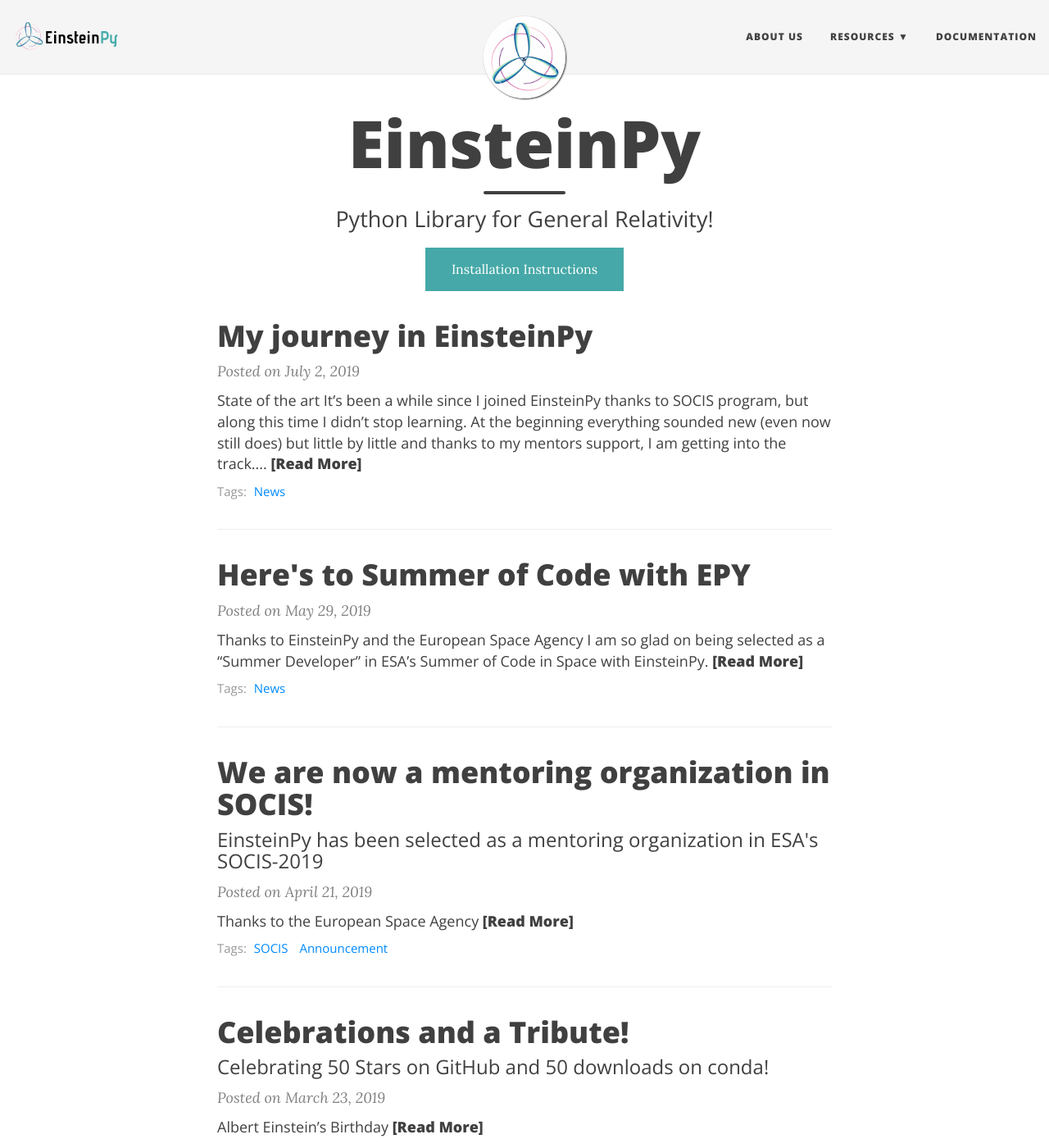
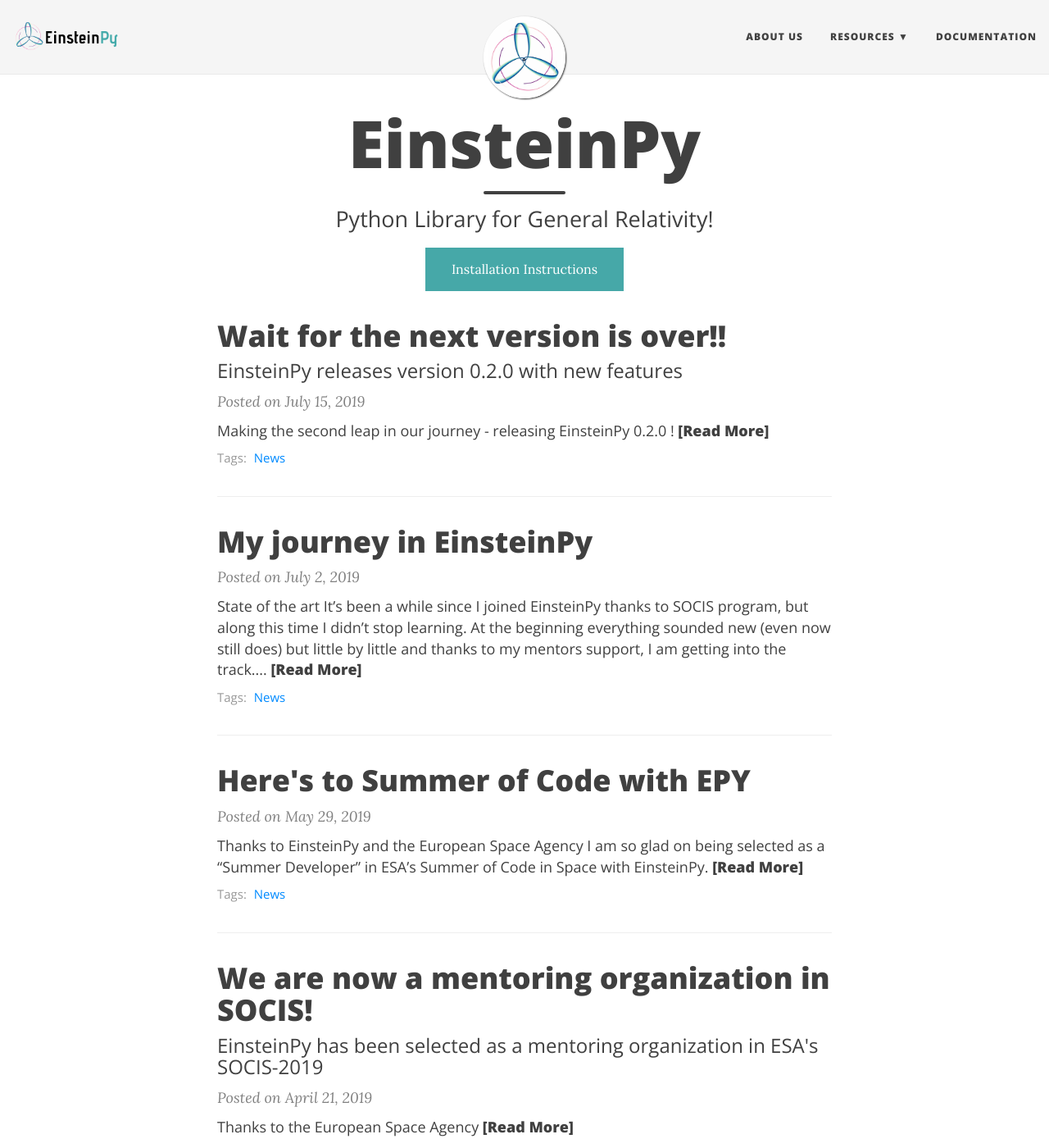
Before and after one commit to einsteinpy/blog.einsteinpy.org, a Jekyll site: the page built from index.html, in a window 1280 px wide and 1400 px high. Shown: the whole window at 82% size. Built offline with Jekyll 4.4.1, drawn with Linux system fonts in a browser that asks for light colours; nearby versions of some CDN libraries; the list of posts is cut into pages by our own code; some of the changed text lies outside the part shown.

Commit message:
blog for version release 0.2.0

```diff
--- a/_posts/Making the second leap in our journey - releasing EinsteinPy 0.2.0 !.md
+++ b/_posts/2019-07-15-Releasing-EinsteinPy-version-0.2.0.md
@@ -1,3 +1,16 @@
+---
+layout: post
+title: Wait for the next version is over!!
+author: Bhavya
+subtitle: EinsteinPy releases version 0.2.0 with new features
+gh-repo: einsteinpy/einsteinpy
+gh-badge: [star, fork]
+tags: [News]
+comments: true
+---
+
+
+
 # Making the second leap in our journey - releasing EinsteinPy 0.2.0 !
 
 ### So the wait is over ...
```
Also changed, not shown: other parts of _posts/2019-07-15-Releasing-EinsteinPy-version-0.2.0.md (+1 -7 lines).
